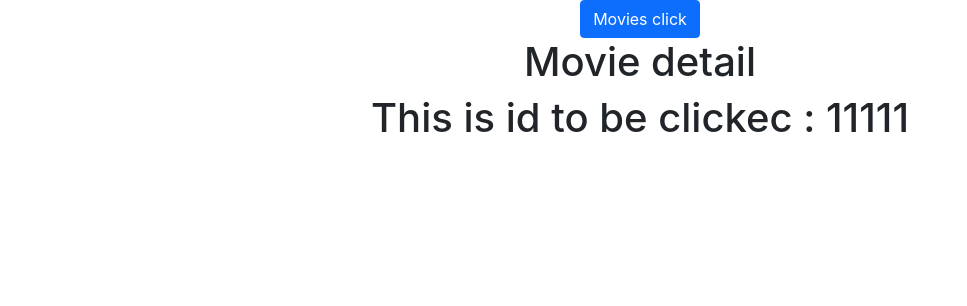
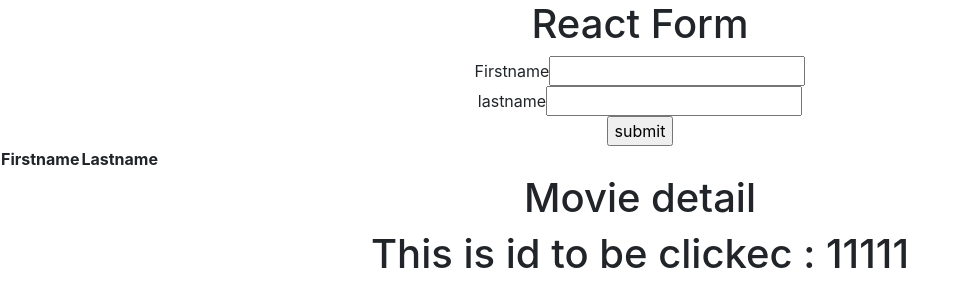
Before and after one commit to VRaj361/React_R, a React (Create React App) app: page /movies/moviesdetail/11111 in a window 1280 px wide. Shown: the top 306 px of the page, without its empty margins (0-967 px from the left). Built offline with nearby package versions, Linux system fonts and the light colour scheme.

Commit message:
Form React

```diff
--- a/src/App.js
+++ b/src/App.js
@@ -5,6 +5,7 @@ import { ContactUs } from './components/ContactUs';
 import { Movies } from './components/Movies';
 import { Link, Route, Routes } from 'react-router-dom'
 import {MoviesDetail} from './components/MoviesDetail'
+import { ReactForm } from './components/ReactForm';
 
 function App() {
   //javascript
@@ -15,15 +16,15 @@ function App() {
   // var st={
   //   color:"red"
   // }//css property
-  // var obj=[{
-  //   name:"patel",
-  //   age:23,
-  //   gender:"male"
-  // },{
-  //   name:"fda",
-  //   age:21,
-  //   gender:"female"
-  // }]//obj array
+  var obj=[{
+    name:"patel",
+    age:23,
+    gender:"male"
+  },{
+    name:"fda",
+    age:21,
+    gender:"female"
+  }]//obj array
   // var o={name:"patil",
   // age:21,
   // gender:"female"}
@@ -63,12 +64,12 @@ function App() {
         {/* <button onClick={()=>run()}>Alert</button> } */}
         {/* <Home obj={obj}/> */}
 
-        <Link className='btn btn-primary' to={'/movies'}>Movies click</Link>
-
+        {/* <Link className='btn btn-primary' to={'/movies'}>Movies click</Link> */}
+        {<ReactForm/>}
         {/* <Movies/> */}
         <Routes>
           <Route path="/movies" element={<Movies/>}></Route>
-          <Route path='/movies/moviesdetail/:id' element={<MoviesDetail/>}></Route>
+          <Route path='/movies/moviesdetail/:id' element={<MoviesDetail  />}></Route>
         </Routes>
 
 
--- a/src/components/MoviesDetail.js
+++ b/src/components/MoviesDetail.js
@@ -1,6 +1,7 @@
 import React from "react";
 import { useParams } from "react-router-dom";
 import movies from "./Movies";
+
 
 export const MoviesDetail = () => {
   let id = useParams().id;
@@ -10,6 +11,8 @@ export const MoviesDetail = () => {
     <div>
       <h1>Movie detail</h1>
         <h1>This is id to be clickec : {id}</h1>
+
+
     </div>
   );
 };
--- /dev/null
+++ b/src/components/ReactForm.js
@@ -0,0 +1,47 @@
+import React,{ useState } from "react";
+
+export const ReactForm = () => {
+
+    const [firstname, setfirstname] = useState('')
+    const [lastname, setlastname] = useState('')
+    const submit=(e)=>{
+        e.preventdefault()
+        console.log(firstname)
+        console.log(lastname)
+        console.log(firstname+" "+lastname)
+
+    }
+    const firstnameHandler=(e)=>{
+        console.log(e.target.value)
+        setfirstname(e.target.value)
+    }
+    return (
+        <div>
+            <h1>React Form </h1>
+            <form onSubmit={submit}>
+                <div>
+                    <label for="firstname">Firstname</label>
+                    <input type="text" onChange={(e)=>firstnameHandler(e)} />
+                    {firstname}
+                </div>
+                <div>
+                    <label for="lastname">lastname</label>
+                    <input type="text" onChange={(e)=>setlastname(e.target.value)} />
+                    {lastname}
+                </div>
+                <input type="submit" value="submit"></input>
+            </form>
+            <table>
+                <tr>
+                    <th>Firstname</th>
+                    <th>Lastname</th>
+                </tr>
+                <tr>
+                    <td>{firstname}</td>
+                    <td>{lastname}</td>
+                </tr>
+
+            </table>
+        </div>
+    );
+};
```
